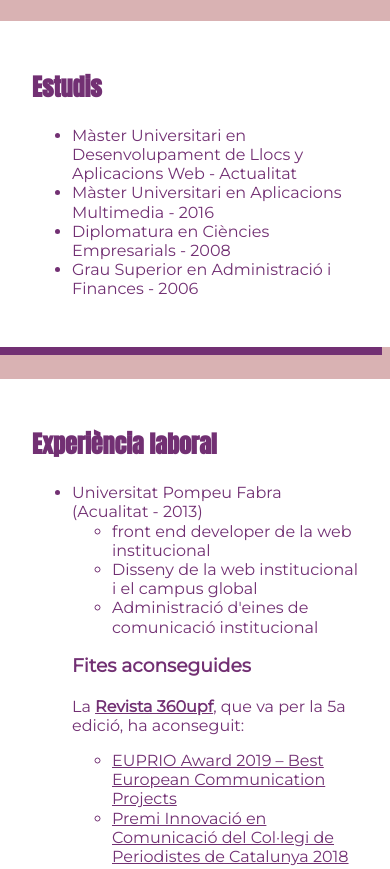
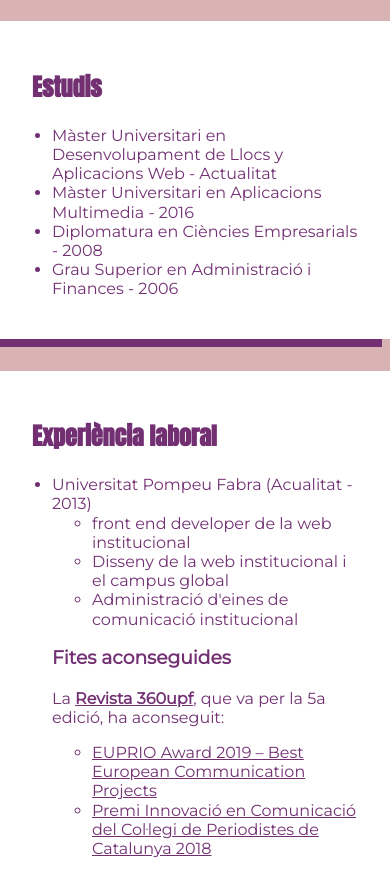
Before and after one commit to ocortesso/uoc_eines, a website built with Parcel: page src/index.html in a window 390 px wide. Shown: the part 1100-1969 px from the top of the page. Built offline with nearby package versions, Linux system fonts and the light colour scheme; some packages are replaced by stand-ins of ours.

Commit message:
pac1 accessibilitat

```diff
--- a/src/assets/styles/layouts/_home.scss
+++ b/src/assets/styles/layouts/_home.scss
@@ -180,4 +180,12 @@
     font-size: 1em;
     line-height: 1.2;
   }
+
+  .info__llistat {
+    display: block;
+    list-style-type: disc;
+    margin-block-start: 0.5em;
+    margin-block-end: 0.5em;
+    padding-inline-start: 20px;
+  }
 }
--- a/src/index.html
+++ b/src/index.html
@@ -1,10 +1,10 @@
 <!DOCTYPE html>
 
-<html>
+<html lang="ca">
   <head>
     <meta charset="utf-8">
-    <meta name="viewport" content="width=device-width, user-scalable=no">
-    <link href="https://fonts.googleapis.com/css?family=Anton|Montserrat&display=swap" rel="stylesheet">
+    <meta name="viewport" content="width=device-width, initial-scale=1, shrink-to-fit=no">
+    <link href="https://fonts.googleapis.com/css?family=Anton%7CMontserrat&display=swap" rel="stylesheet">
     <link rel="stylesheet" type="text/css" href="./assets/styles/main.scss"><!-- do not remove this line! -->
     <title>CV Oscar Cortés Solanes</title>
   </head>
@@ -38,7 +38,7 @@
     </div>
     <div class="row center-layout row--middle">
       <div class="row__item row__item--portada">
-        <p><img class="row__impact" src="../src/assets/images/foto_cv.jpg"></p>
+        <p><img class="row__impact" src="../src/assets/images/foto_cv.jpg" alt="Foto CV Oscar"></p>
       </div>
       <div class="row__item row__item--card">
         <h1 class="row__title">Oscar Cortés Solanes</h1>
@@ -85,7 +85,6 @@
               <li>Disseny de la web institucional i el campus global</li>
               <li>Administració d'eines de comunicació institucional</li>
             </ul>
-          </li>
             <h3>Fites aconseguides</h3>
 
             <p>La <a class="info__link" href="https://www.upf.edu/web/360upf/" target="_blank"><strong>Revista 360upf</strong></a>, que va per la 5a edició, ha aconseguit:</p>
@@ -98,7 +97,7 @@
             <p>La <a class="info__link" href="http://upf.edu" target="_blank"><strong>web de la UPF</strong></a> ha aconseguit una molt bona acollida i acosta la Universitat als estàndards més moderns de maquetació web.</p>
 
             <p>El nou <strong>Campus Global</strong> ha aconseguit simplificar l'experiècia d'usuari i agilitzar-ne l'ús.</p>
-
+          </li>
           <li>Universitat Pompeu Fabra: programador web (2013-2009)</li>
           <li>Escola Augusta: Administratiu (2009-2004)</li>
           <li>Esports Mañanes: depenent de botiga (2004-2003)</li>
```
Lines whose indentation alone changed are shown as unchanged.
